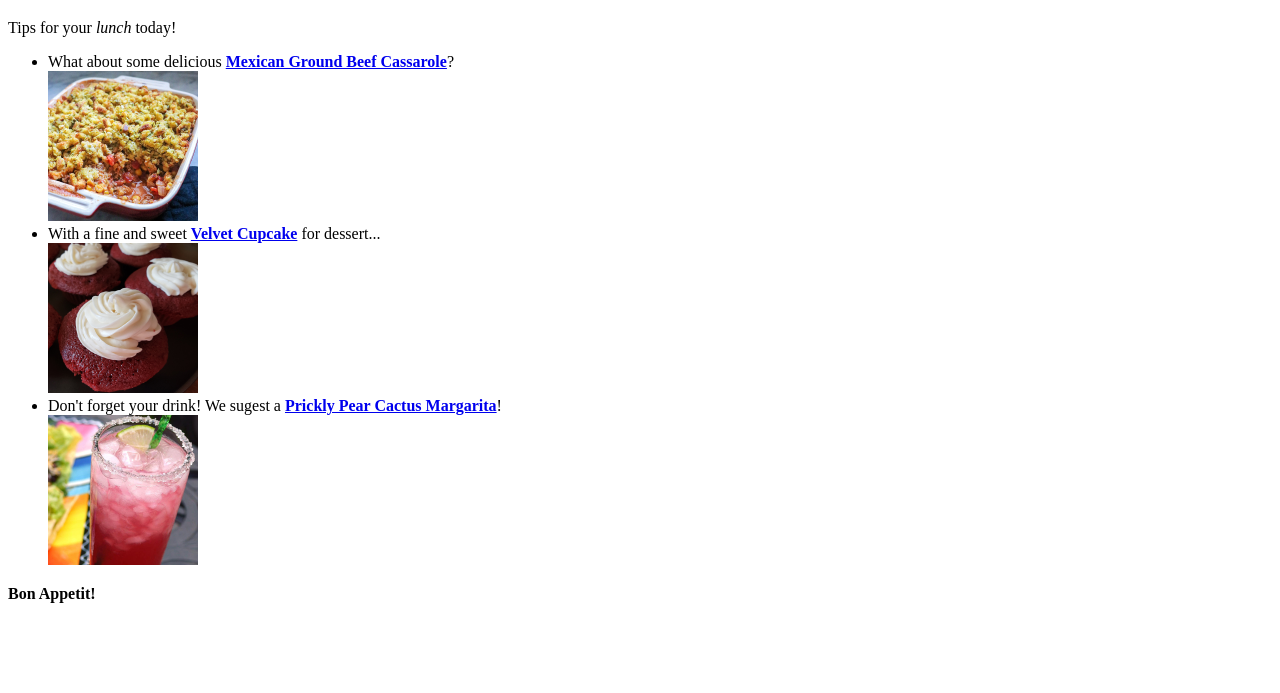
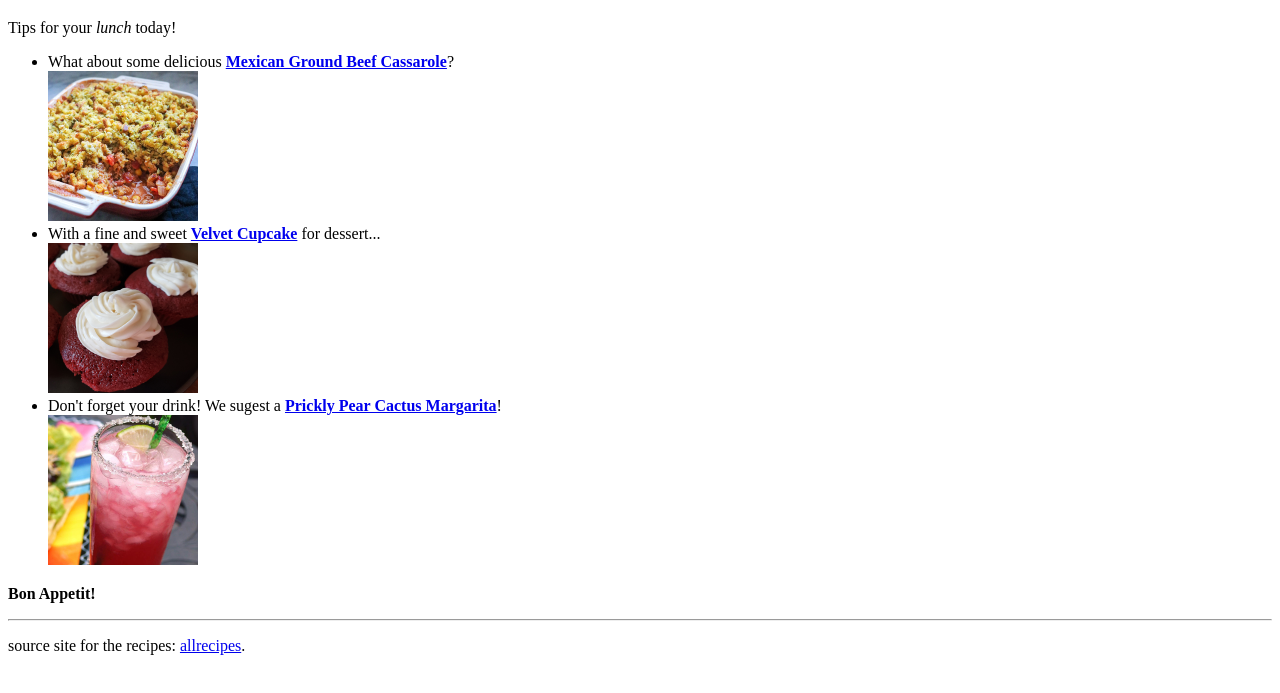
Before and after one commit to Lay-Kami/odin-recipes, a plain HTML site: page index.html in a window 1280 px wide. Shown: the part 61-754 px from the top of the page. Drawn offline with Linux system fonts and the light colour scheme.

Commit message:
Edit index.htlm

```diff
--- a/index.html
+++ b/index.html
@@ -18,5 +18,7 @@
             </ul>
         </div>
         <p><strong>Bon Appetit!</strong></p>
+        <hr>
+        <p>source site for the recipes: <a href="https://www.allrecipes.com/">allrecipes</a>.</p>
     </body>
 </html>
```
